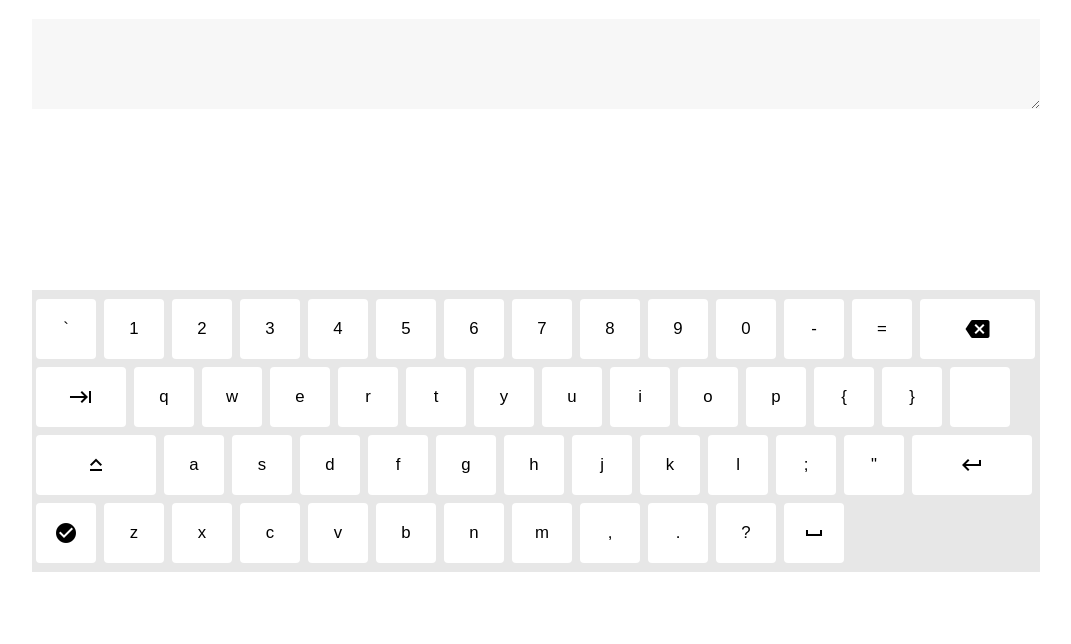
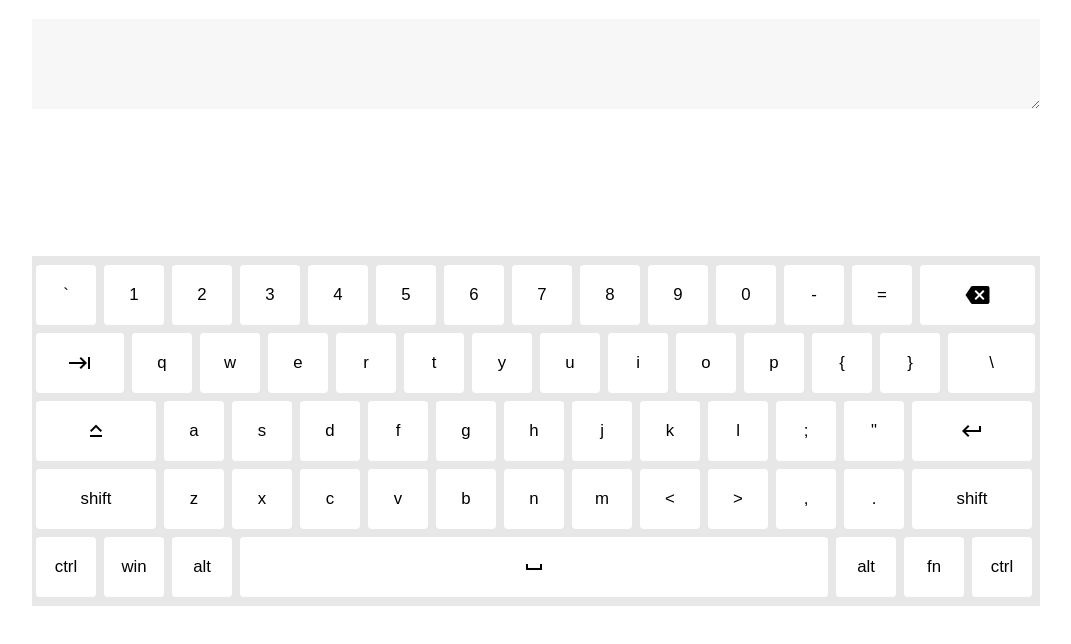
Before and after one commit to shalick/virtual-keyboard, a plain HTML site: page virtual-keyboard/index.html in a window 1280 px wide. Shown: the part 48-692 px from the top of the page, without its empty margins (104-1175 px from the left). Drawn offline with Linux system fonts and the light colour scheme.

Commit message:
fix: layout

```diff
--- a/virtual-keyboard/script.js
+++ b/virtual-keyboard/script.js
@@ -77,7 +77,7 @@ const Keyboard = {
       "p",
       "{",
       "}",
-      "  ",
+      "slash",
       "caps",
       "a",
       "s",
@@ -91,7 +91,7 @@ const Keyboard = {
       ";",
       '"',
       "enter",
-      "done",
+      "shift",
       "z",
       "x",
       "c",
@@ -99,10 +99,19 @@ const Keyboard = {
       "b",
       "n",
       "m",
+      "<",
+      ">",
       ",",
       ".",
-      "?",
+      // "?",
+      "shift",
+      "ctrl",
+      "win",
+      "alt",
       "space",
+      "alt",
+      "fn",
+      'ctrl'
     ];
 
     const createIconHTML = (icon_name) => {
@@ -134,6 +143,12 @@ const Keyboard = {
           keyElement.classList.add("tab-key");
           keyElement.innerHTML = createIconHTML("keyboard_tab");
           break;
+        case "slash":
+          keyElement.innerText = " \\ "
+          keyElement.classList.add("slash-key");
+          console.log('hu')
+          // keyElement.innerHTML = createIconHTML("keyboard_tab");
+          break;
         case "caps":
           keyElement.classList.add("capslock-key");
           keyElement.innerHTML = createIconHTML("keyboard_capslock");
@@ -153,7 +168,7 @@ const Keyboard = {
           });
           break;
         case "space":
-          keyElement.classList.add("keyboard-key-extra-wide");
+          keyElement.classList.add("space-key");
           keyElement.innerHTML = createIconHTML("space_bar");
 
           keyElement.addEventListener("click", () => {
@@ -161,14 +176,15 @@ const Keyboard = {
             this._triggerEvent("oninput");
           });
           break;
-        case "done":
-          keyElement.classList.add("keyboard-key-extra-wide");
-          keyElement.innerHTML = createIconHTML("check_circle");
+        case "shift":
+          keyElement.innerText = "shift"
+          keyElement.classList.add("shift-key");
+          // keyElement.innerHTML = createIconHTML("check_circle");
 
-          keyElement.addEventListener("click", () => {
-            this.close();
-            this._triggerEvent("onclose");
-          });
+          // keyElement.addEventListener("click", () => {
+          //   this.close();
+          //   this._triggerEvent("onclose");
+          // });
           break;
         default:
           keyElement.textContent = key.toLowerCase();
--- a/virtual-keyboard/style.css
+++ b/virtual-keyboard/style.css
@@ -55,14 +55,28 @@
 }
 
 .tab-key {
-  width: 90px;
+  width: 88px;
 }
+
+.slash-key {
+  width: 87px;
+}
+
 .capslock-key {
   width: 120px;
 }
 
 .enter-key {
   width: 120px;
+}
+
+.shift-key {
+  width: 120px;
+}
+
+.space-key {
+  max-width: 588px;
+  width: 100%;
 }
 
 .text {
@@ -86,17 +100,16 @@
 }
 
 .remove {
-  animation: keys_animation 0.5s forwards ;
+  animation: keys_animation 0.5s forwards;
 }
-
 
 @keyframes keys_animation {
   0% {
-      background-color: #333;
-      color: #fff;
+    background-color: #333;
+    color: #fff;
   }
   100% {
-      background-color: #fff;
-      color: #000;
+    background-color: #fff;
+    color: #000;
   }
 }
```
